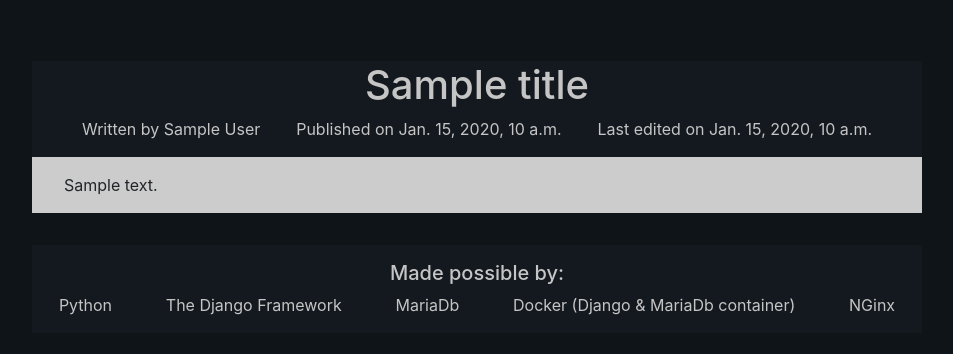
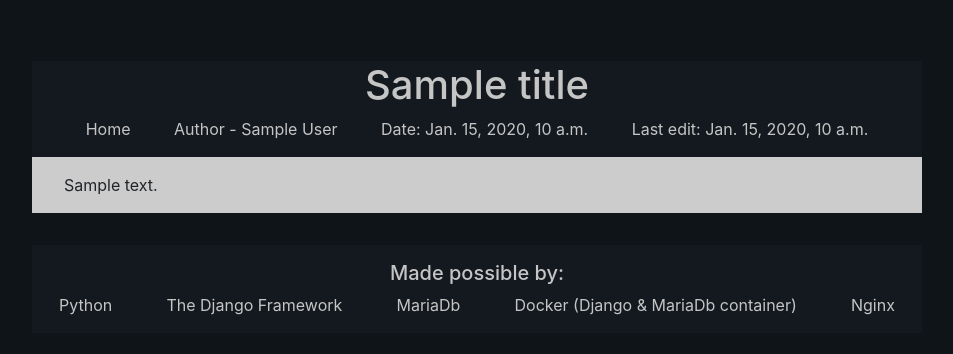
Before and after one commit to VincentBockaert/2019-2020-Stage-Blog, a Django app: template myBlog/templates/blog/details.html in a window 1280 px wide. Shown: the top 354 px of the page, without its empty margins (163-1116 px from the left). Run offline with Django 3.2, Linux system fonts and the light colour scheme; tables that the repository leaves empty hold one stand-in row (values such as "Sample post"); the template is opened without the code that fills it: values that come from a table or form of the project are taken from there, most other values are stand-ins (such as "Sample title", 1, 10 or a date in 2020); some libraries are stand-ins or nearby versions.

Commit message:
styling and added homebutton

```diff
--- a/myBlog/blog/static/css/common.css
+++ b/myBlog/blog/static/css/common.css
@@ -10,3 +10,7 @@ div.flexy {
     display: flex;
     justify-content: space-around;
 }
+
+a {
+    text-decoration: none !important;
+}
--- a/myBlog/blog/static/css/details.css
+++ b/myBlog/blog/static/css/details.css
@@ -6,8 +6,17 @@
 
 #descriptive h1,
 #descriptive h2,
-#descriptive p {
+#descriptive p,
+#descriptive a {
     color: #c5c5c5;
+}
+
+#descriptive a {
+    text-decoration: none;
+}
+
+#descriptive a:hover {
+    color: white;
 }
 
 
--- a/myBlog/templates/blog/details.html
+++ b/myBlog/templates/blog/details.html
@@ -5,8 +5,6 @@
     <link rel="stylesheet" type="text/css" href="{% static "/css/common.css" %}">
     <link rel="stylesheet" type="text/css" href="{% static "/css/details.css" %}">
     <link rel="stylesheet" href="https://cdnjs.cloudflare.com/ajax/libs/highlight.js/9.18.1/styles/monokai.min.css">
-    <script src="https://cdnjs.cloudflare.com/ajax/libs/highlight.js/9.18.1/highlight.min.js"></script>
-    <script>hljs.initHighlightingOnLoad();</script>
     <style>
         .markdown-body {
             box-sizing: border-box;
@@ -32,9 +30,10 @@
             <h1>{{ title }}</h1>
         </div>
         <div class="flexy">
-            <p>Written by {{ author }}</p>
-            <p>Published on {{ pub_date }}</p>
-            <p>Last edited on {{ last_edited_date }}</p>
+            <p><a href="/">Home</a></p>
+            <p>Author - {{ author }}</p>
+            <p>Date: {{ pub_date }}</p>
+            <p>Last edit: {{ last_edited_date }}</p>
         </div>
     </section>
     <section id="content">
@@ -45,17 +44,19 @@
             <h5>Made possible by:</h5>
         </div>
         <div class="flexy">
-            <p>Python</p>
-            <p>The Django Framework</p>
-            <p>MariaDb</p>
-            <p>Docker (Django & MariaDb container)</p>
-            <p>NGinx</p>
+            <p><a href="https://www.python.org/">Python</a></p>
+            <p><a href="https://www.djangoproject.com/">The Django Framework</a></p>
+            <p><a href="https://mariadb.org/">MariaDb</a></p>
+            <p><a href="https://www.docker.com">Docker (Django & MariaDb container)</a></p>
+            <p><a href="https://www.nginx.com/">Nginx</a></p>
         </div>
     </footer>
 </section>
 {% endblock %}
 
 {% block customjs %}
+<script src="https://cdnjs.cloudflare.com/ajax/libs/highlight.js/9.18.1/highlight.min.js"></script>
+<script>hljs.initHighlightingOnLoad();</script>
 <script type="text/javascript">
     console.log("This application makes use of Markdown to quickly write the blog posts :D.")
 </script>
```
